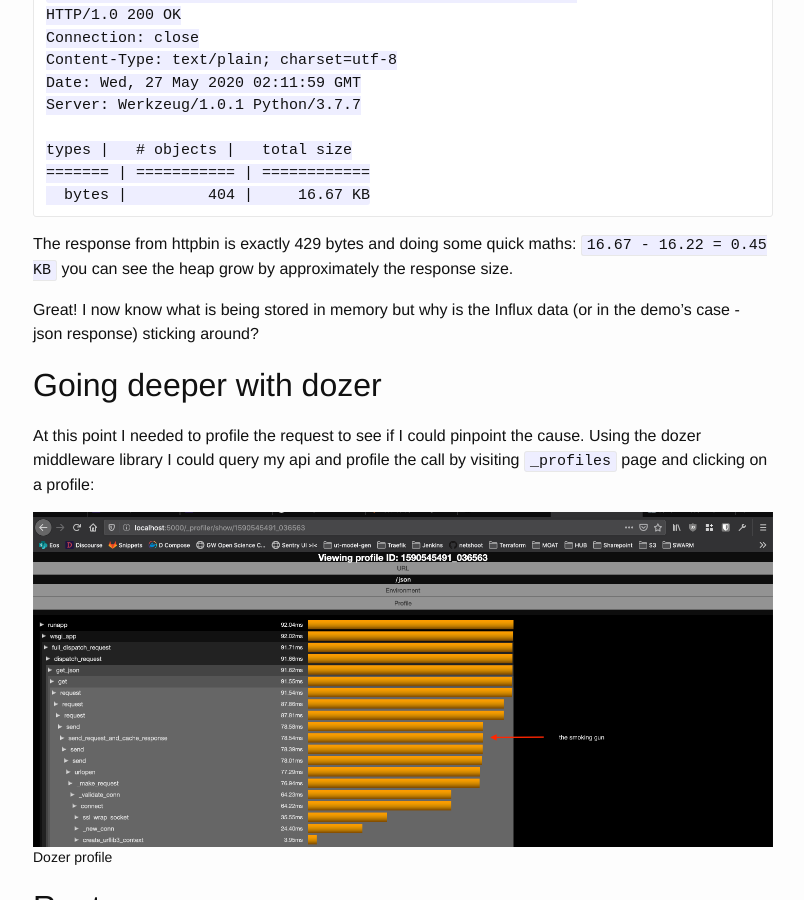
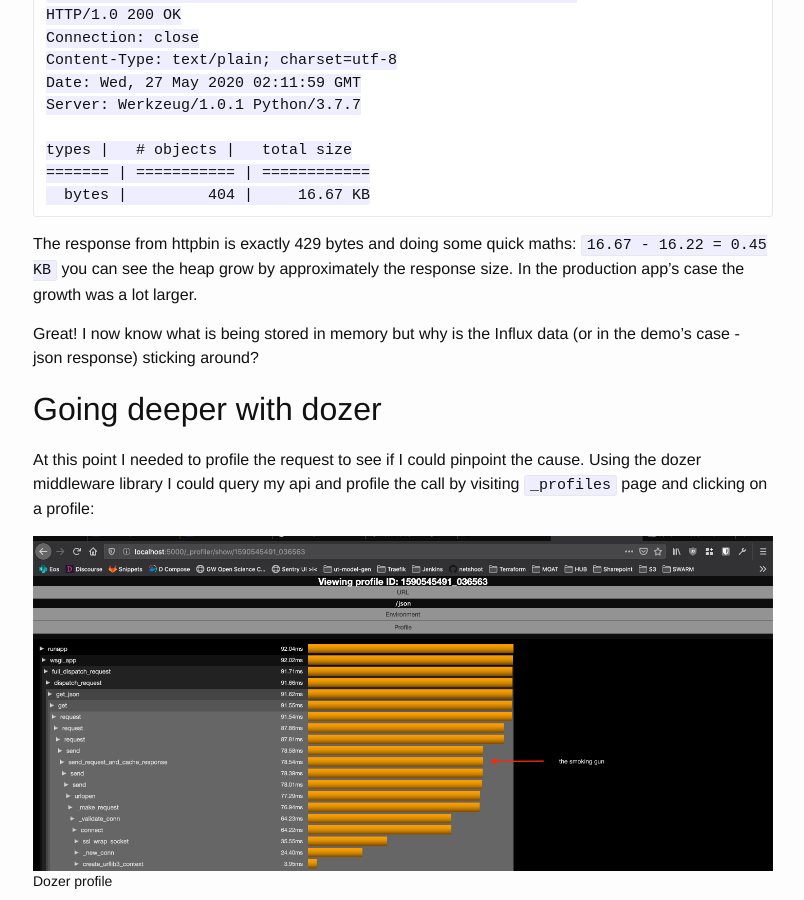
Before and after one commit to smparekh/smparekh.github.io, a Jekyll site: the page built from _posts/2020-05-27-request-profiling-with-dozer.markdown, in a window 1280 px wide and 900 px high, scrolled down 2439 px. Shown: the whole window, without its empty margins (237-1041 px from the left). Built offline with Jekyll 4.4.1, drawn with Linux system fonts in a browser that asks for light colours.

Commit message:
add a note

````diff
--- a/_posts/2020-05-27-request-profiling-with-dozer.markdown
+++ b/_posts/2020-05-27-request-profiling-with-dozer.markdown
@@ -109,7 +109,7 @@ types |   # objects |   total size
   bytes |         404 |     16.67 KB
 ```
 
-The response from httpbin is exactly 429 bytes and doing some quick maths: `16.67 - 16.22 = 0.45 KB` you can see the heap grow by approximately the response size.
+The response from httpbin is exactly 429 bytes and doing some quick maths: `16.67 - 16.22 = 0.45 KB` you can see the heap grow by approximately the response size. In the production app's case the growth was a lot larger.
 
 Great! I now know what is being stored in memory but why is the Influx data (or in the demo's case - json response) sticking around?
 
````
